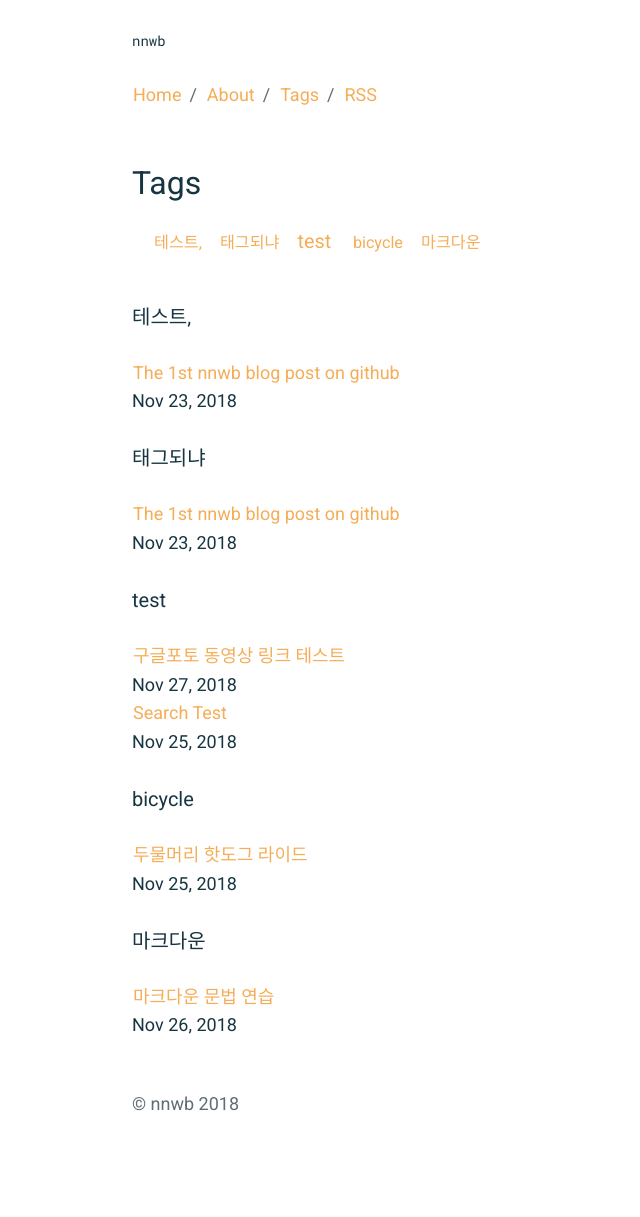
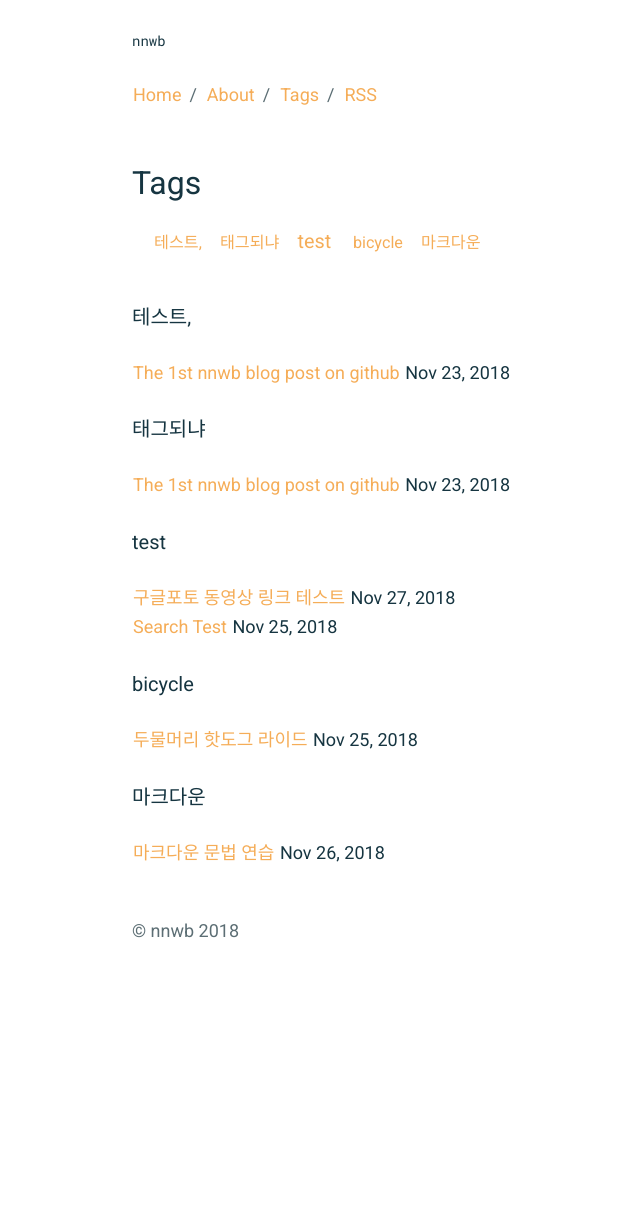
Before and after one commit to nnwb/nnwb.github.io, a Jekyll site: the page built from _pages/tags.md, in a window 1280 px wide. Shown: the whole page, without its empty margins (158-798 px from the left). Built offline with Jekyll 4.4.1, drawn with Linux system fonts in a browser that asks for light colours; after the commit the page ends 1044 px from its top, so only the background shows below that.

Commit message:
Update tags.md

```diff
--- a/_pages/tags.md
+++ b/_pages/tags.md
@@ -22,7 +22,7 @@ permalink: /tags/
     <a name="{{ tag_name | slugize }}"></a>
     {% for post in site.tags[tag_name] %}
     <article class="archive-item">
-      <h4><a href="{{ root_url }}{{ post.url }}">{{post.title}}</a> <p>{{ post.date | date: "%b %-d, %Y" }}</p></h4>
+      <h4><a href="{{ root_url }}{{ post.url }}">{{post.title}}</a> {{ post.date | date: "%b %-d, %Y" }}</h4>
     </article>
     {% endfor %}
   </div>
```
